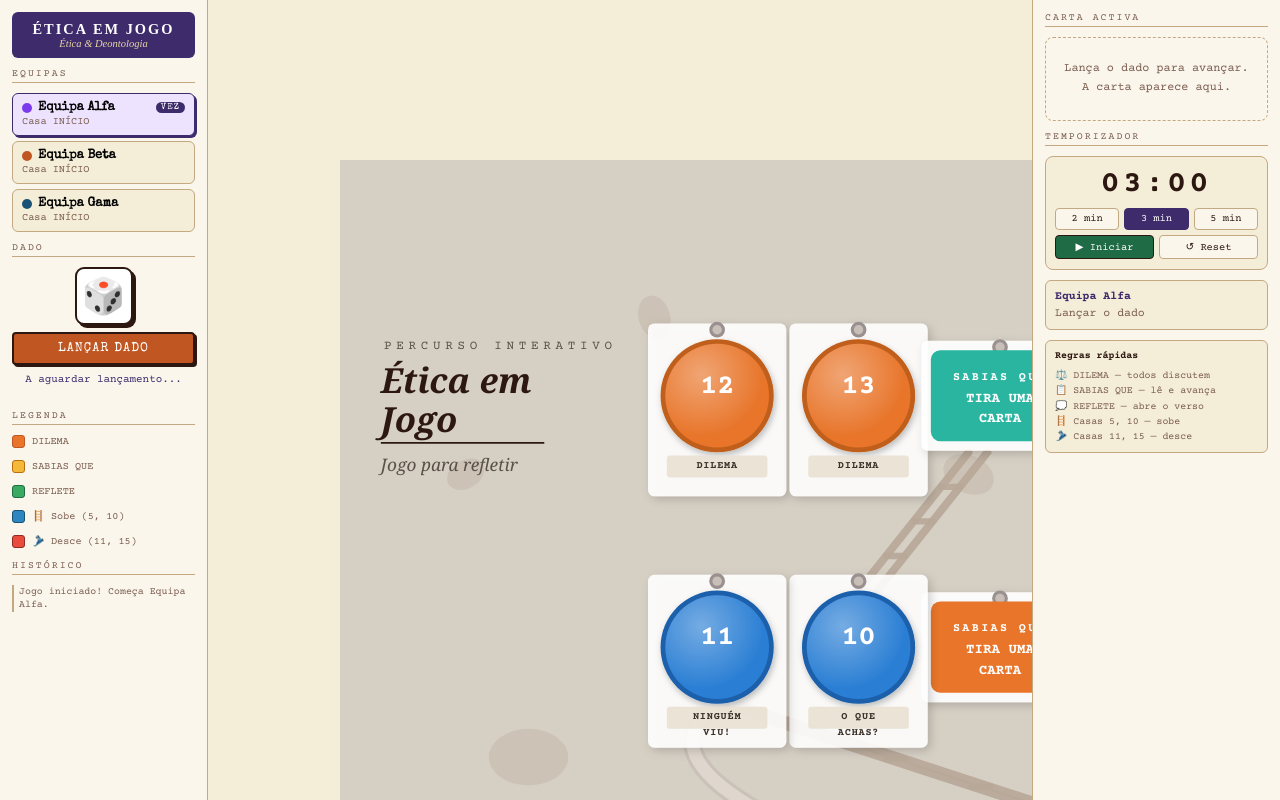
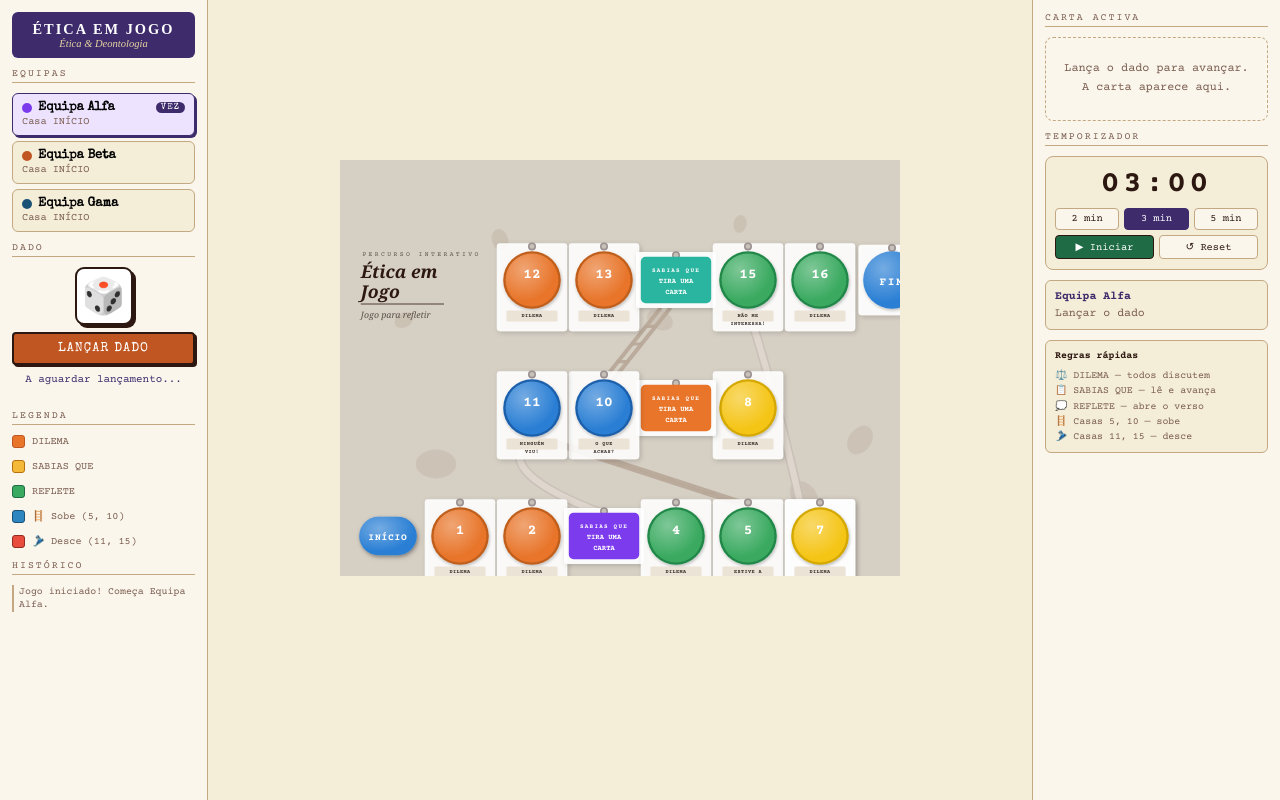
Before and after one commit to EnfermEtica/etica-em-jogo, a React (Create React App) app: page / in a window 1280 px wide. Both pictures are taken after a click on the button "▶ INICIAR JOGO". Built offline with nearby package versions, Linux system fonts and the light colour scheme.

Commit message:
Update Board.jsx

```diff
--- a/src/components/Board.jsx
+++ b/src/components/Board.jsx
@@ -61,7 +61,11 @@ export default function Board({ positions, teams }) {
 
   return (
     <svg viewBox={`0 0 ${W} ${H}`} xmlns="http://www.w3.org/2000/svg"
-      style={{ width: '90vw', height: 'auto', maxWidth: '1100px' }}>
+      style={{ width: '100%',
+    height: 'auto',
+    maxWidth: '750px',
+    display: 'block',
+    margin: '0 auto' }}>
       <defs>
         {/* Fundo bege com textura */}
         <filter id="paper" x="0" y="0" width="100%" height="100%">
```
